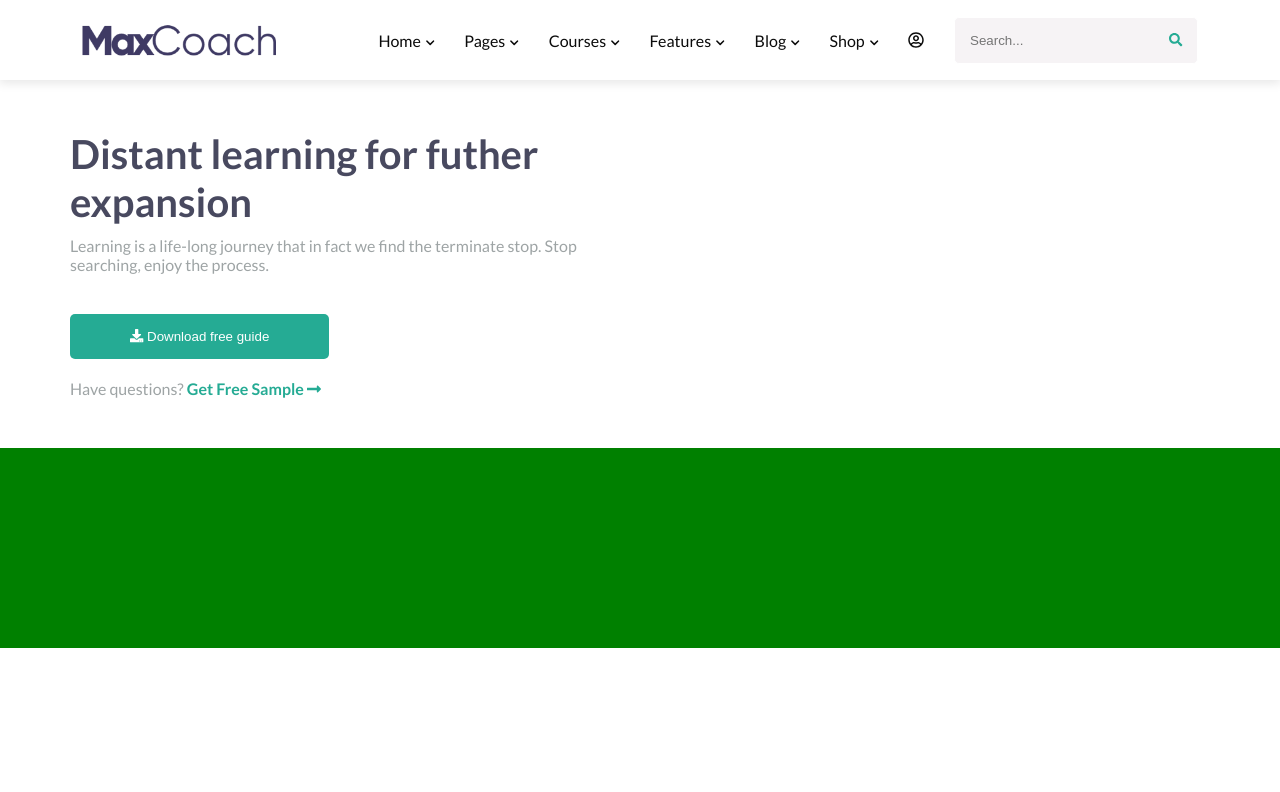
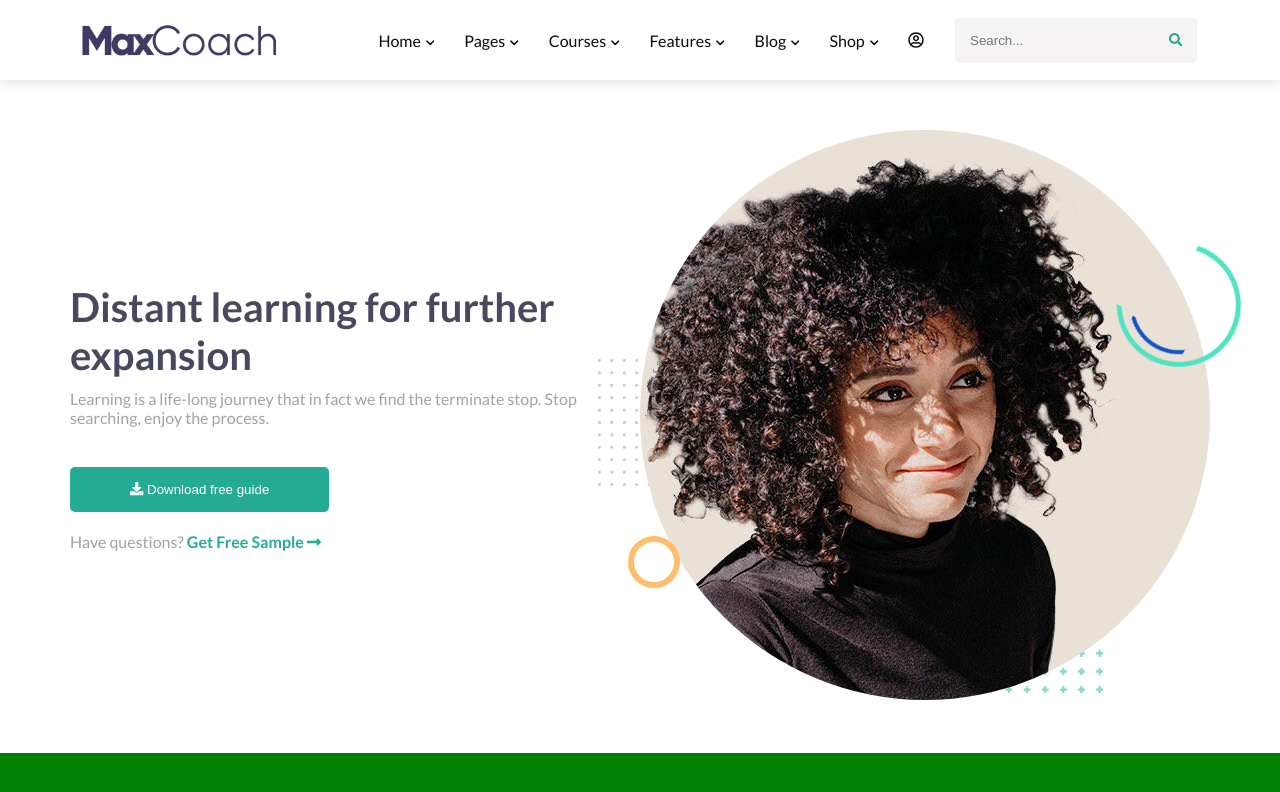
Before and after one commit to GianlucaBenassi/proj-html-vuejs, a Vue app: page / in a window 1280 px wide. Shown: the top 792 px of the page. Built offline with nearby package versions, Linux system fonts and the light colour scheme.

Commit message:
DistantLearning image

```diff
--- a/src/assets/style/_variables.scss
+++ b/src/assets/style/_variables.scss
@@ -3,3 +3,4 @@ $textColorLight: #9ea4a5;
 $searchBG: #f6f3f5;
 $mainGreen: #25ab94;
 $gunPowder: #48495f;
+$koromiko: #ffbe6b;
--- a/src/assets/style/global.scss
+++ b/src/assets/style/global.scss
@@ -110,3 +110,7 @@ h1,h2,h3,h4 {
 .text-green {
     color: $mainGreen;
 }
+
+.koromiko-border {
+    border-color: $koromiko;
+}
--- a/src/components/sections/DistantLearning.vue
+++ b/src/components/sections/DistantLearning.vue
@@ -3,11 +3,11 @@
         <div class="container">
 
             <!-- title row -->
-            <div class="row">
+            <div class="row row-top">
 
                 <!-- title -->
                 <div class="col title">
-                    <h1 class="big-title">Distant learning for futher expansion</h1>
+                    <h1 class="big-title">Distant learning for further expansion</h1>
                     <p class="text-color-light">Learning is a life-long journey that in fact we find the terminate stop. Stop searching, enjoy the process.</p>
                     <button class="btn-green"><i class="fas fa-download"></i> Download free guide</button>
                     <a href="#" class="text-color-light">
@@ -17,8 +17,12 @@
                 </div>
 
                 <!-- image -->
-                <div class="col">
-
+                <div class="col me-image">
+                    <img src="../../assets/img/about-me-profile-ohm4dxoearqbxny7q3bq1pzbdgofdx0tobbeqcvzd0.jpg" alt="about me image" class="coach">
+                    <img src="../../assets/img/maxcoach-shape-08.png" alt="shape 01" class="shape sh-01">
+                    <img src="../../assets/img/maxcoach-shape-07.png" alt="shape 02" class="shape sh-02">
+                    <img src="../../assets/img/maxcoach-shape-02.png" alt="shape 03" class="shape sh-03">
+                    <div class="shape sh-04 koromiko-border"></div>
                 </div>
 
             </div>
@@ -44,6 +48,10 @@ export default {
     padding: 50px 0;
 }
 
+.row-top {
+    align-items: center;
+}
+
 .title {
 
     p {
@@ -63,4 +71,44 @@ export default {
     }
 }
 
+.me-image {
+    position: relative;
+
+    .coach {
+        border-radius: 50%;
+    }
+
+    .shape {
+        position: absolute;
+
+        &.sh-01 {
+            top: 40%;
+            left: -30px;
+            z-index: -1;
+        }
+
+        &.sh-02 {
+            bottom: 10px;
+            right: 20%;
+            z-index: -1;
+        }
+
+        &.sh-03 {
+            top: 20%;
+            right: -20px;
+            z-index: 1;
+        }
+
+        &.sh-04 {
+            padding: 20px;
+            border-width: 6px;
+            border-style: solid;
+            border-radius: 50%;
+            bottom: 20%;
+            left: 0;
+            z-index: 1;
+        }
+    }
+}
+
 </style>
```
